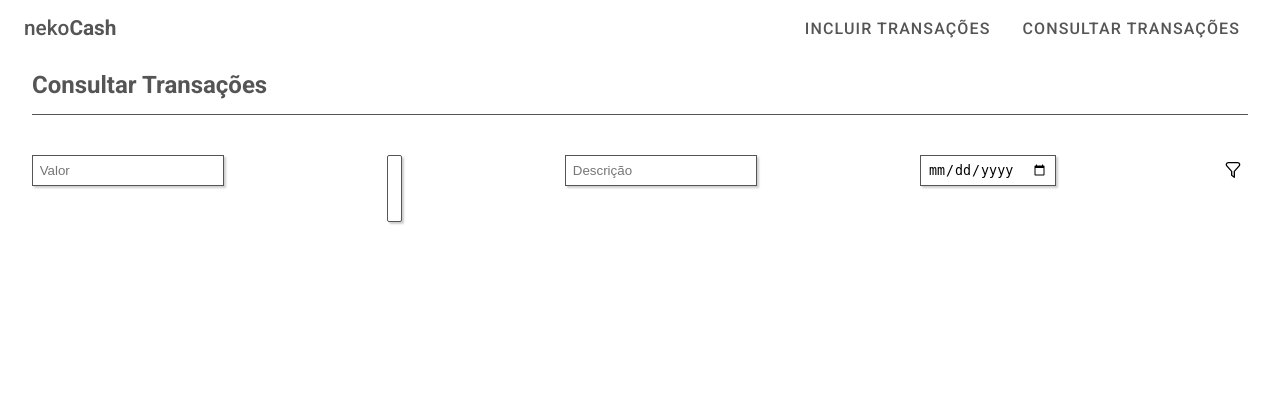
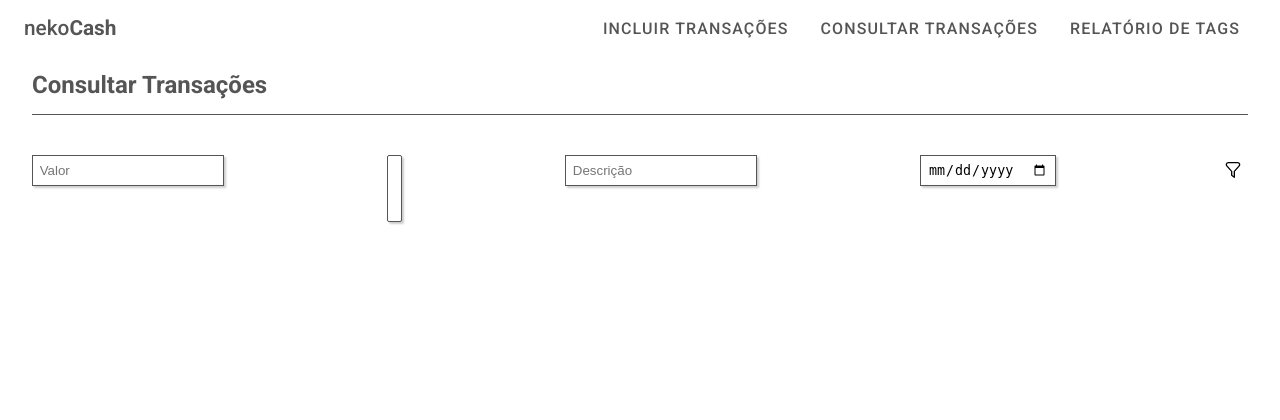
Before and after one commit to marigrigolato/nekocash, a Flask app: page /consultar in a window 1280 px wide. Shown: the top 420 px of the page. Run offline with Flask 2, Linux system fonts and the light colour scheme; data that the repository does not hold is empty; some libraries are stand-ins or nearby versions.

Commit message:
adiciona item relatorio no header

```diff
--- a/templates/consultar.html
+++ b/templates/consultar.html
@@ -29,6 +29,9 @@
           </li>
           <li class="item-menu">
             <a href="/consultar">Consultar Transações</a>
+          </li>
+          <li class="item-menu">
+            <a href="/relatorio">Relatório de Tags</a>
           </li>
         </ul>
       </nav>
```
